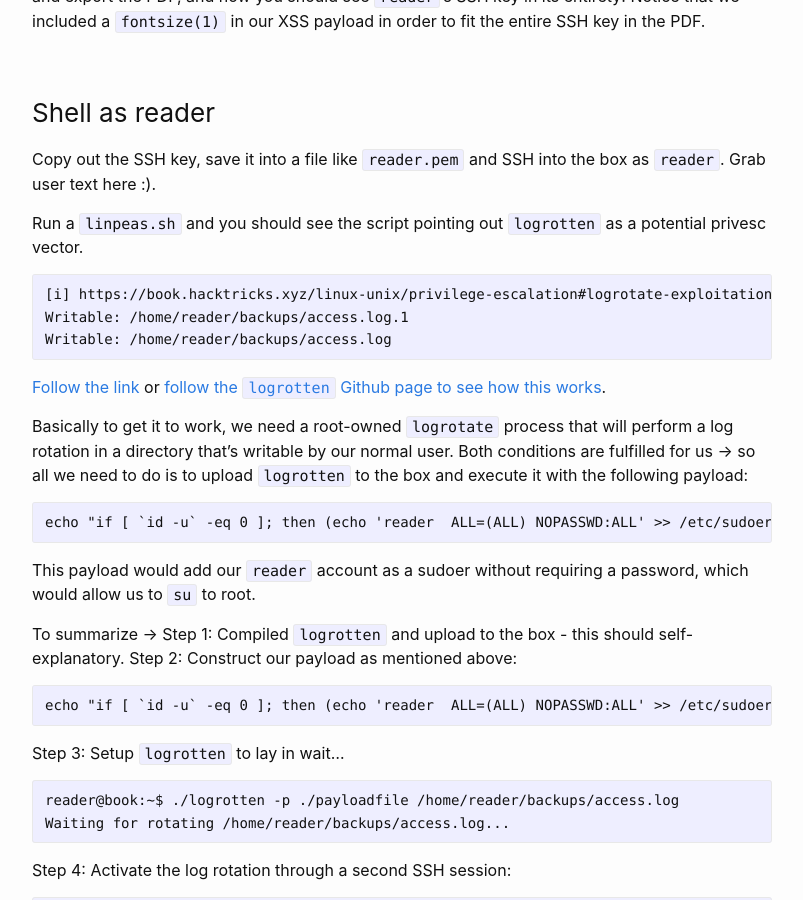
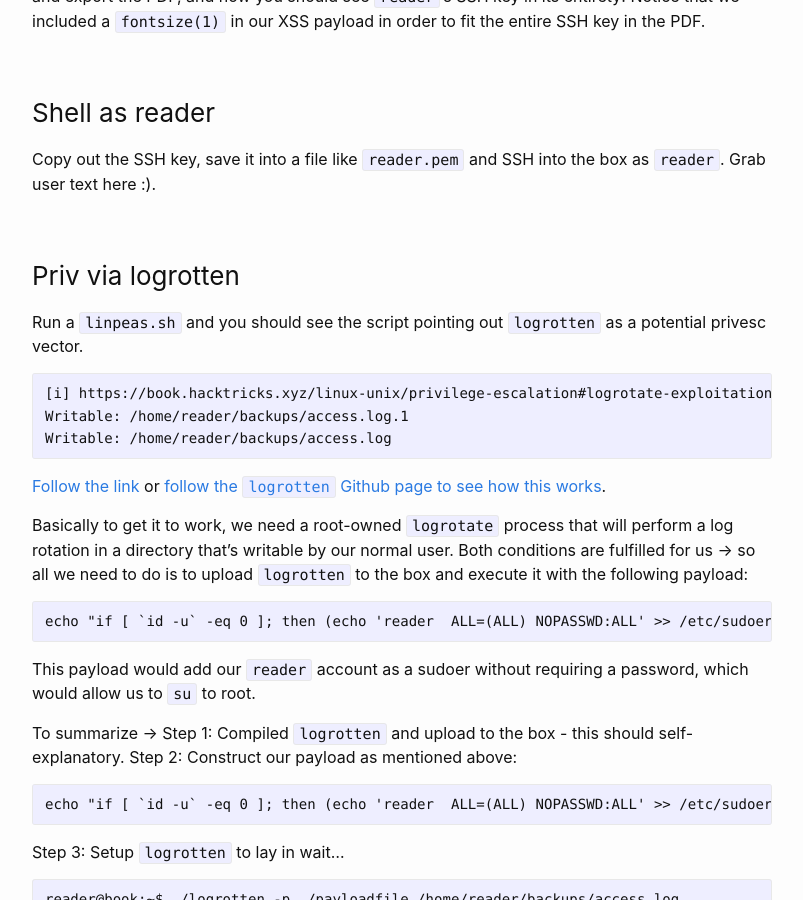
Before and after one commit to ongyuann/ongyuann.github.io, a Jekyll site: the page built from _posts/2020-07-12-htb-book.md, in a window 1280 px wide and 900 px high, scrolled down 4402 px. Shown: the whole window, without its empty margins (238-1041 px from the left). Built offline with Jekyll 4.4.1, drawn with Linux system fonts in a browser that asks for light colours.

Commit message:
Update 2020-07-12-htb-book.md

````diff
--- a/_posts/2020-07-12-htb-book.md
+++ b/_posts/2020-07-12-htb-book.md
@@ -142,8 +142,7 @@ Inject again into either the `Book Title` or `Author` field on the user side, go
 
 ### Shell as reader
 Copy out the SSH key, save it into a file like `reader.pem` and SSH into the box as `reader`. Grab user text here :).
-
-
+### Priv via logrotten
 Run a `linpeas.sh` and you should see the script pointing out `logrotten` as a potential privesc vector.
 ```
 [i] https://book.hacktricks.xyz/linux-unix/privilege-escalation#logrotate-exploitation
````
